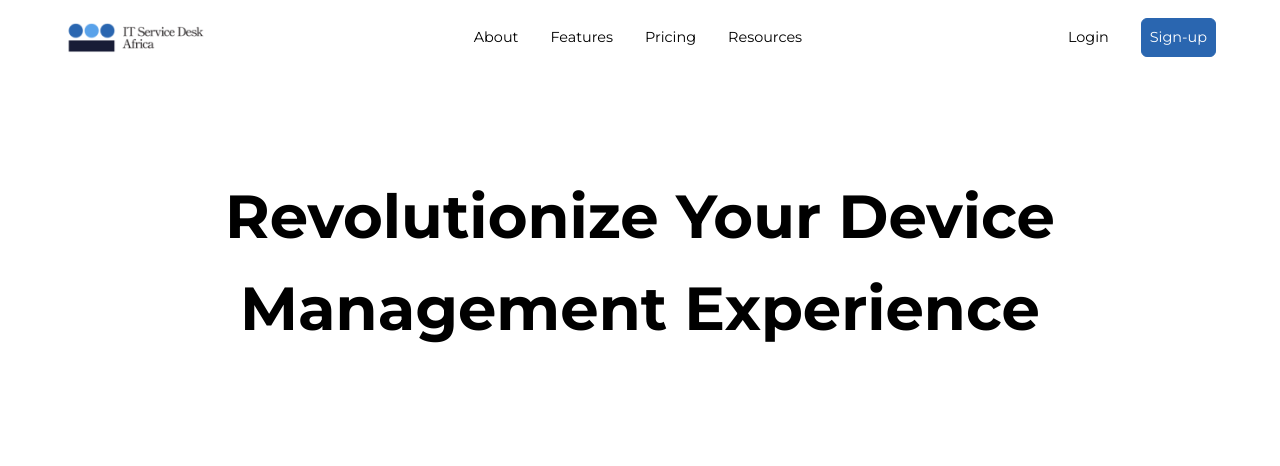
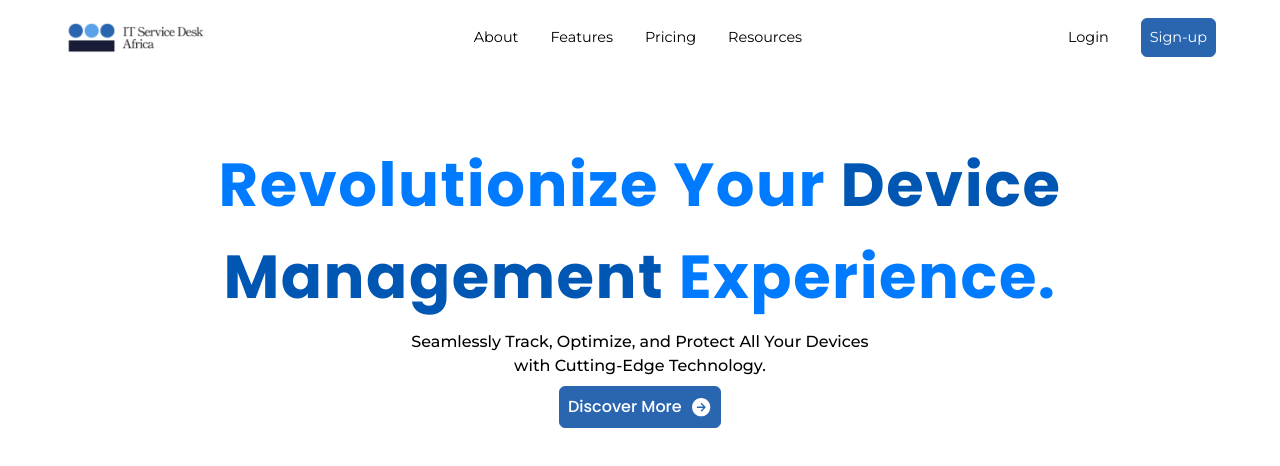
Before and after one commit to Onario747/DHMS-ITSDA, a React (Vite) app: page / in a window 1280 px wide. Shown: the top 466 px of the page. Built offline with nearby package versions, Linux system fonts and the light colour scheme.

Commit message:
"Updated favicon, hero section, navigation, and typography in index.html, Hero.jsx, Navigation.jsx, and index.css; added Open Sans font to tailwind.config.js"

```diff
--- a/index.html
+++ b/index.html
@@ -2,7 +2,7 @@
 <html lang="en">
   <head>
     <meta charset="UTF-8" />
-    <link rel="icon" type="image/svg+xml" href="/vite.svg" />
+    <link rel="icon" type="image/svg+xml" href="https://dhms.itservicedeskafrica.com/static/general/img/itsalogo.PNG" />
     <meta name="viewport" content="width=device-width, initial-scale=1.0" />
     <title>DHMS | Device Health Management System</title>
   </head>
--- a/src/components/Hero.jsx
+++ b/src/components/Hero.jsx
@@ -1,9 +1,21 @@
+import { IoArrowForwardCircle } from "react-icons/io5";
+
 const Hero = () => {
   return (
-    <section className="max-container padding-x p-[7rem] flex items-center justify-center">
-      <h1 className="font-montserrat text-[3.8rem] text-center font-bold">
-        Revolutionize Your Device Management Experience
+    <section className="max-container padding-x pt-[5rem] flex items-center justify-center flex-col">
+      <h1 className="font-poppins tracking-wide text-[3.8rem] max-md:text-[2rem] max-sm:text-[1.8rem] font-bold text-center text-[#007BFF]">
+        <span className="font-bold text-[#007BFF]">Revolutionize</span> Your{" "}
+        <span className="font-bold text-[#0056b3]">Device Management</span>{" "}
+        Experience.
       </h1>
+      <p className="text-center py-2 font-montserrat font-medium max-md:text-[0.9rem] max-sm:text-[0.7rem]">
+        Seamlessly Track, Optimize, and Protect All Your Devices <br /> with
+        Cutting-Edge Technology.
+      </p>
+      <button className="primary-blue-button primary-blue-hover font-poppins font-medium flex items-center gap-2 max-sm:text-[0.8rem]">
+        Discover More
+        <IoArrowForwardCircle className="text-[1.4rem]" />
+      </button>
     </section>
   );
 };
--- a/src/components/Navigation.jsx
+++ b/src/components/Navigation.jsx
@@ -35,7 +35,7 @@ const Navigation = () => {
           <p className="text-[0.9rem] cursor-pointer hover:text-blue-70">
             Login
           </p>
-          <p className="text-[0.9rem] cursor-pointer bg-blue-70 border border-blue-70 text-white p-2 rounded-md primary-blue-hover">
+          <p className="text-[0.9rem] cursor-pointer primary-blue-button primary-blue-hover">
             Sign-up
           </p>
         </div>
--- a/src/index.css
+++ b/src/index.css
@@ -1,5 +1,6 @@
 @import url("https://fonts.googleapis.com/css2?family=Bebas+Neue&family=Montserrat:ital,wght@0,100..900;1,100..900&family=Poppins:ital,wght@0,100;0,200;0,300;0,400;0,500;0,600;0,700;0,800;0,900;1,100;1,200;1,300;1,400;1,500;1,600;1,700;1,800;1,900&family=Roboto+Condensed:ital,wght@0,100..900;1,100..900&display=swap");
-@import url('https://fonts.googleapis.com/css2?family=Lato:ital,wght@0,100;0,300;0,400;0,700;0,900;1,100;1,300;1,400;1,700;1,900&display=swap');
+@import url("https://fonts.googleapis.com/css2?family=Lato:ital,wght@0,100;0,300;0,400;0,700;0,900;1,100;1,300;1,400;1,700;1,900&display=swap");
+@import url("https://fonts.googleapis.com/css2?family=Open+Sans:ital,wght@0,300..800;1,300..800&display=swap");
 
 @tailwind base;
 @tailwind components;
@@ -26,6 +27,10 @@
   @apply flex items-center justify-center;
 }
 
+.primary-blue-button {
+  @apply bg-blue-70 border border-blue-70 text-white p-2 rounded-md
+}
+
 .primary-blue-hover {
-  @apply hover:text-blue-70 hover:bg-white hover:border transition-colors ;
+  @apply hover:text-blue-70 hover:bg-white hover:border transition-colors;
 }
--- a/tailwind.config.js
+++ b/tailwind.config.js
@@ -8,7 +8,8 @@ export default {
         poppins: ["Poppins", "sans-serif"],
         robotoCondensed: ["Roboto Condensed", "sans-serif"],
         bebasNeue: ["Bebas Neue", "sans-serif"],
-        lato: ["Lato, sans-serif"],
+        lato: ["Lato", "sans-serif"],
+        openSans: ["Open Sans", "sans-serif"],
       },
       colors: {
         blue: {
```
